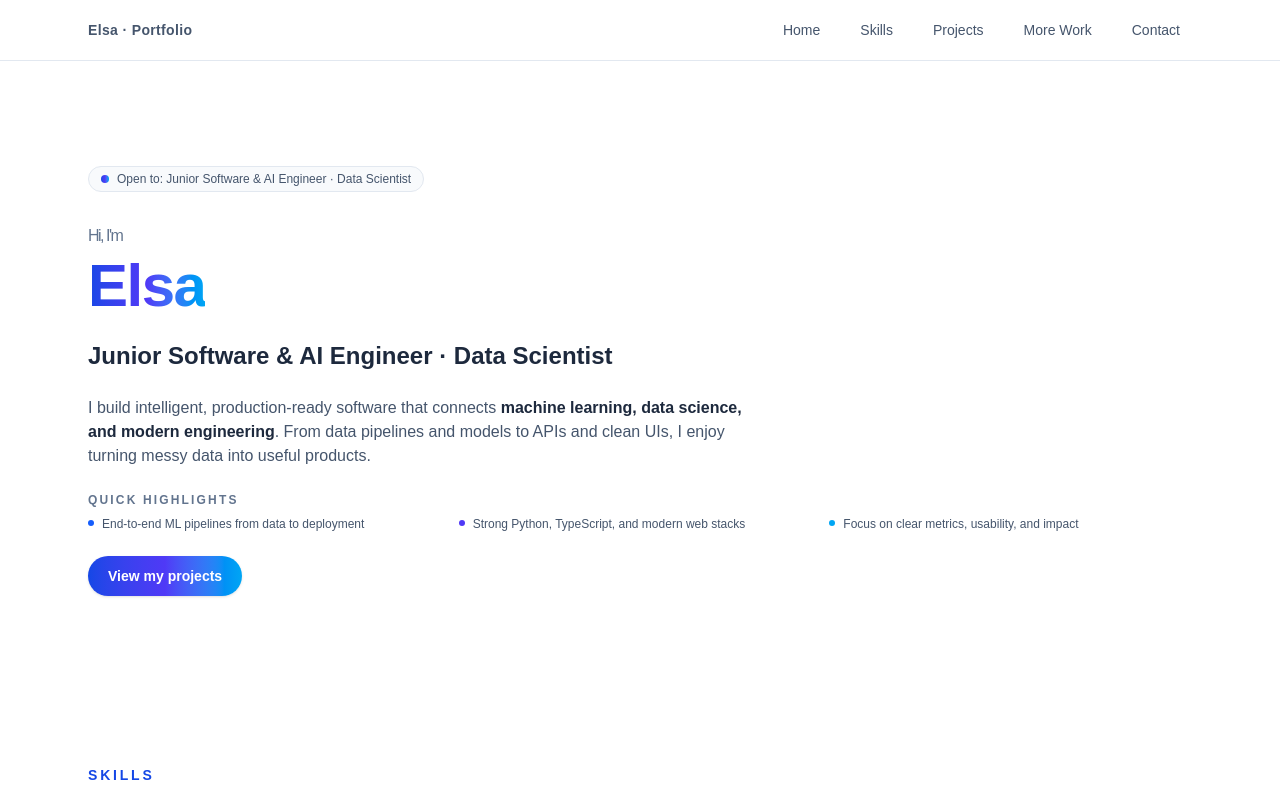
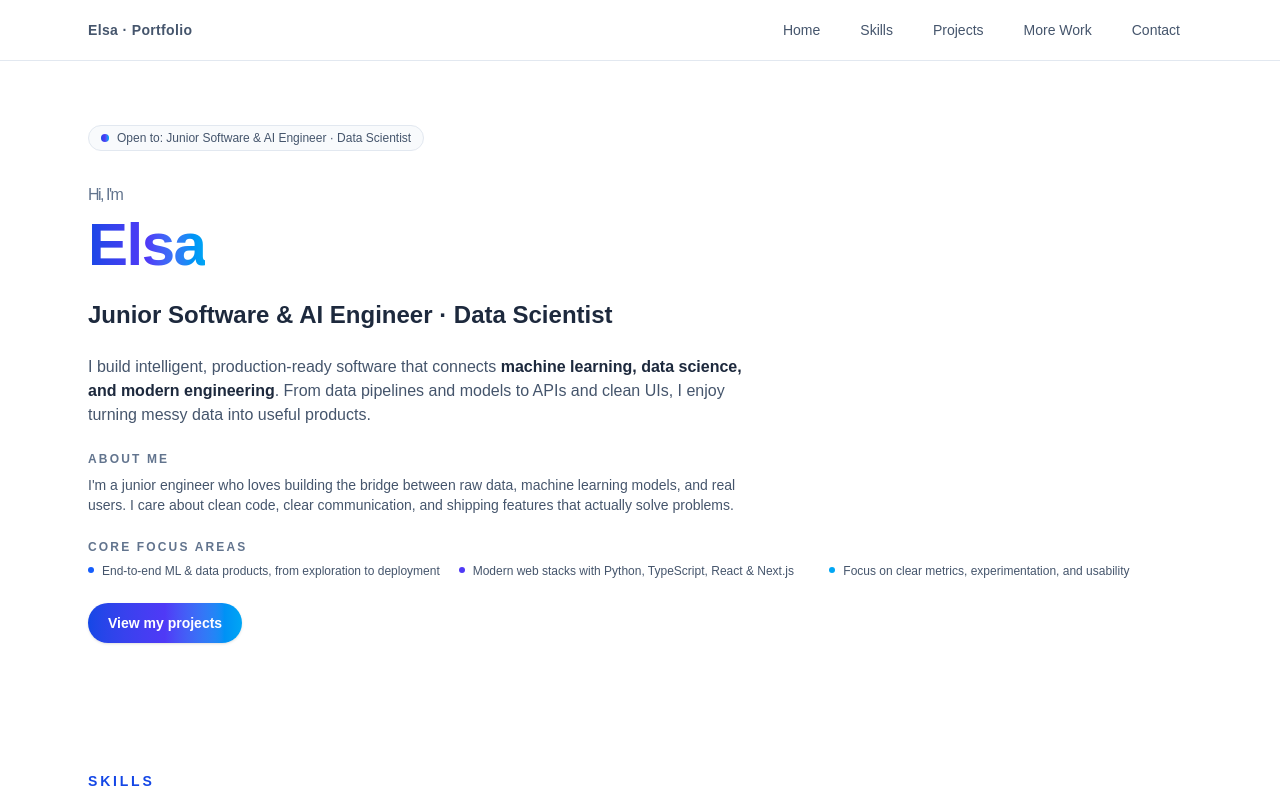
Before and after one commit to GoldenBoy13420/portfolio, a Next.js app: page / in a window 1280 px wide. Shown: the top 797 px of the page. Built offline with nearby package versions, Linux system fonts and the light colour scheme.

Commit message:
feat: add about me and core focus areas to hero

```diff
--- a/src/app/page.tsx
+++ b/src/app/page.tsx
@@ -66,23 +66,44 @@ export default function HomePage() {
               turning messy data into useful products.
             </p>
 
-            {/* Quick highlights */}
+            {/* About me */}
             <div className="space-y-2">
               <p className="text-xs font-semibold uppercase tracking-[0.18em] text-slate-500">
-                Quick highlights
+                About me
+              </p>
+              <p className="max-w-2xl text-sm text-slate-600">
+                I&apos;m a junior engineer who loves building the bridge{" "}
+                between raw data, machine learning models, and real users. I
+                care about clean code, clear communication, and shipping
+                features that actually solve problems.
+              </p>
+            </div>
+
+            {/* Core focus areas */}
+            <div className="space-y-2">
+              <p className="text-xs font-semibold uppercase tracking-[0.18em] text-slate-500">
+                Core focus areas
               </p>
               <ul className="grid gap-2 text-xs text-slate-600 sm:grid-cols-3">
                 <li className="flex items-start gap-2">
                   <span className="mt-1 h-1.5 w-1.5 rounded-full bg-blue-600" />
-                  <span>End-to-end ML pipelines from data to deployment</span>
+                  <span>
+                    End-to-end ML &amp; data products, from exploration to
+                    deployment
+                  </span>
                 </li>
                 <li className="flex items-start gap-2">
                   <span className="mt-1 h-1.5 w-1.5 rounded-full bg-indigo-600" />
-                  <span>Strong Python, TypeScript, and modern web stacks</span>
+                  <span>
+                    Modern web stacks with Python, TypeScript, React &amp;
+                    Next.js
+                  </span>
                 </li>
                 <li className="flex items-start gap-2">
                   <span className="mt-1 h-1.5 w-1.5 rounded-full bg-sky-500" />
-                  <span>Focus on clear metrics, usability, and impact</span>
+                  <span>
+                    Focus on clear metrics, experimentation, and usability
+                  </span>
                 </li>
               </ul>
             </div>
```
